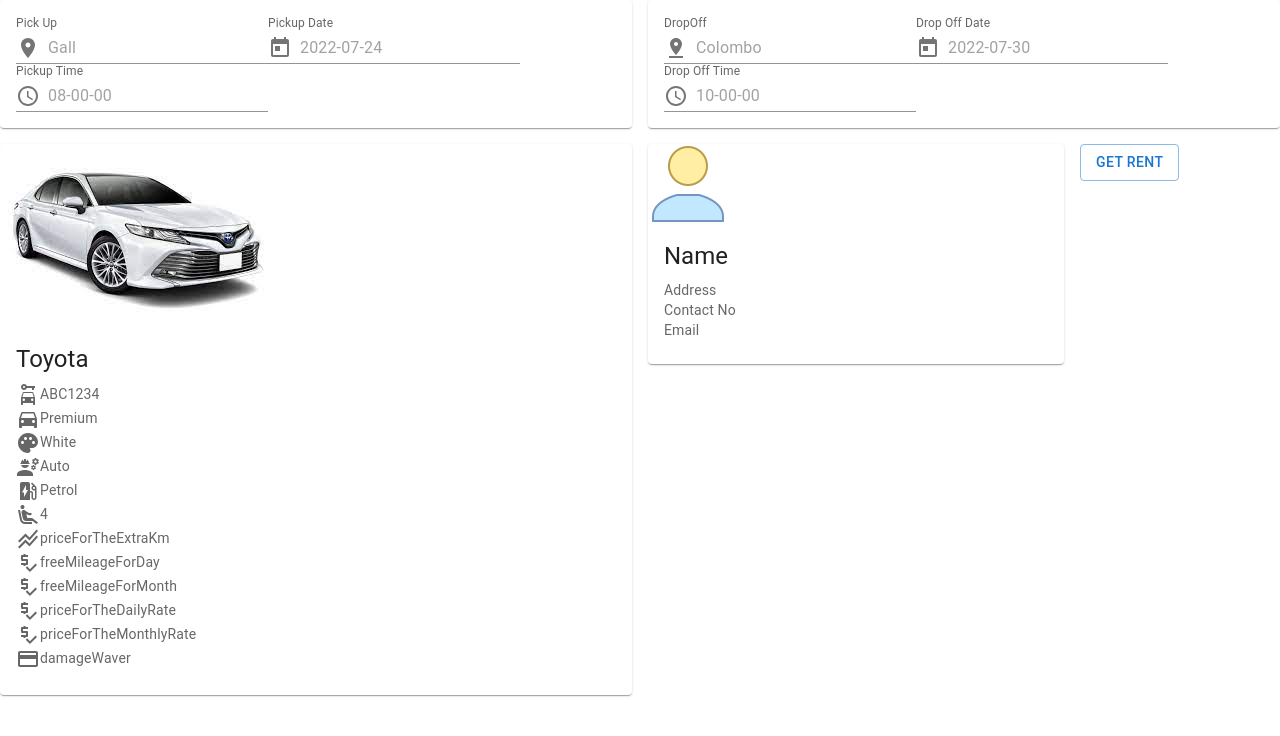
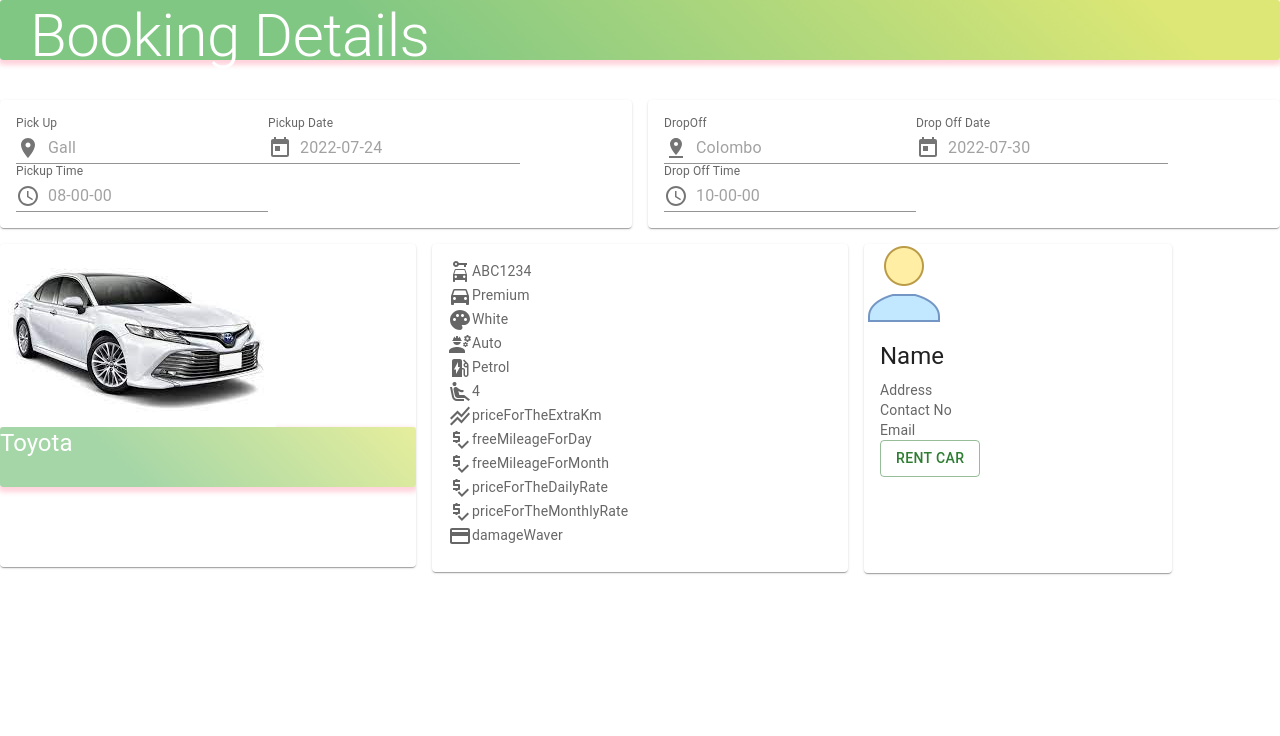
Before and after one commit to smartman1234/CarRentalSystemFrontEndReact, a React (Create React App) app: page /bookingDetails in a window 1280 px wide. Shown: the top 736 px of the page. Built offline with nearby package versions, Linux system fonts and the light colour scheme.

Commit message:
updatedTable

```diff
--- a/src/components/common/NavBar/index.jsx
+++ b/src/components/common/NavBar/index.jsx
@@ -12,7 +12,7 @@ class AppBar extends Component{
                 <ul className={"navbar-nav"}>
                     <li className={"nav-item"}><Link className={"nav-link"} to={"/"}>Home</Link></li>
                     {/*<li className={"nav-item"}><Link className={"nav-link"} to={"/car"}>Car</Link></li>*/}
-                    <li className={"nav-item"}><Link className={"nav-link"} to={"/driver"}>Driver</Link></li>
+                    <li className={"nav-item"}><Link className={"nav-link"} to={"/driverDetail"}>Driver</Link></li>
                     {/*<li className={"nav-item"}><Link className={"nav-link"} to={"/driverDetail"}>DriverDetail</Link></li>*/}
                     {/*<li className={"nav-item"}><Link className={"nav-link"} to={"/payment"}>Payment</Link></li>*/}
                     {/*<li className={"nav-item"}><Link className={"nav-link"} to={"/user"}>User</Link></li>*/}
--- a/src/pages/Admin/index.jsx
+++ b/src/pages/Admin/index.jsx
@@ -263,11 +263,11 @@ class Admin extends Component {
                         <li className={"nav-item"}><Link className={"nav-link"} to={"/"}>Home</Link></li>
                         <li className={"nav-item"}><Link className={"nav-link"} to={"/car"}>Car</Link></li>
                         <li className={"nav-item"}><Link className={"nav-link"} to={"/driver"}>Driver</Link></li>
-                        <li className={"nav-item"}><Link className={"nav-link"} to={"/driverDetail"}>DriverDetail</Link></li>
+                        {/*<li className={"nav-item"}><Link className={"nav-link"} to={"/driverDetail"}>DriverDetail</Link></li>*/}
                         <li className={"nav-item"}><Link className={"nav-link"} to={"/payment"}>Payment</Link></li>
                         <li className={"nav-item"}><Link className={"nav-link"} to={"/user"}>User</Link></li>
-                        <li className={"nav-item"}><Link className={"nav-link"} to={"/bookingDetails"}>BookingDetails</Link></li>
-                        <li className={"nav-item"}><Link className={"nav-link"} to={"/admin"}>Admin</Link></li>
+                        {/*<li className={"nav-item"}><Link className={"nav-link"} to={"/bookingDetails"}>BookingDetails</Link></li>*/}
+                        {/*<li className={"nav-item"}><Link className={"nav-link"} to={"/admin"}>Admin</Link></li>*/}
 
 
 
--- a/src/pages/BookingDetails/index.jsx
+++ b/src/pages/BookingDetails/index.jsx
@@ -23,6 +23,9 @@ import StackedLineChartIcon from '@mui/icons-material/StackedLineChart';
 import PriceCheckIcon from '@mui/icons-material/PriceCheck';
 import user from "../../assets/img/user.png"
 import Button from "@mui/material/Button";
+import {styleSheet} from "./style";
+import {withStyles} from "@mui/styles";
+
 class BookingDetails extends Component {
     constructor(props) {
         super(props);
@@ -31,10 +34,12 @@ class BookingDetails extends Component {
     }
 
     render() {
+        const {classes} = this.props;
         return (
 
             <Fragment>
-
+                <Typography variant="h2" className={classes.columnHeaderTitleContainer} sx={{mb: 5}}>Booking
+                    Details</Typography>
                 <Grid container className="pt-7" spacing={2}>
 
                     <Grid item xs={6} sm={6} md={6} lg={6}>
@@ -140,15 +145,25 @@ class BookingDetails extends Component {
                     </Grid>
 
 
-                    <Grid item lg={6} md={6} sm={6} xm={6}>
+                    <Grid item lg={4} md={4} sm={4} xm={4} >
+                        <Card sx={{maxWidth: 1750}} >
+                            <CardActionArea sx={{mb: 9}}>
+                                <div sx={{maxWidth: 120}}>
+                                    <img src={prius} alt=""/>
+                                </div>
+                                <Typography gutterBottom variant="h5" component="div" className={classes.TableHead}>
+                                    Toyota
+                                </Typography>
+                            </CardActionArea>
+                        </Card>
+
+                    </Grid>
+                    <Grid item lg={4} md={4} sm={4} xm={4}>
                         <Card sx={{maxWidth: 1750}}>
                             <CardActionArea>
                                 <div sx={{maxWidth: 120}}>
-                                    <img src={prius} alt=""/>
-                                    <CardContent>
-                                        <Typography gutterBottom variant="h5" component="div">
-                                            Toyota
-                                        </Typography>
+                                    <CardContent >
+
                                         <Typography variant="body2" color="text.secondary">
                                             <CarRentalIcon/>
                                             ABC1234
@@ -166,11 +181,11 @@ class BookingDetails extends Component {
                                             Auto
                                         </Typography>
                                         <Typography variant="body2" color="text.secondary">
-                                           <EvStationIcon/>
+                                            <EvStationIcon/>
                                             Petrol
                                         </Typography>
                                         <Typography variant="body2" color="text.secondary">
-                                           <AirlineSeatReclineExtraIcon/>
+                                            <AirlineSeatReclineExtraIcon/>
                                             4
                                         </Typography>
                                         <Typography variant="body2" color="text.secondary">
@@ -205,12 +220,12 @@ class BookingDetails extends Component {
 
                     </Grid>
 
-                    <Grid item lg={4} md={4} sm={4} xm={4}>
+                    <Grid item lg={3} md={3} sm={3} xm={3}>
                         <Card sx={{maxWidth: 1750}}>
                             <CardActionArea>
                                 <div sx={{maxWidth: 120}}>
                                     <img src={user} alt=""/>
-                                    <CardContent>
+                                    <CardContent sx={{mb: 9}}>
                                         <Typography gutterBottom variant="h5" component="div">
                                             Name
                                         </Typography>
@@ -223,6 +238,10 @@ class BookingDetails extends Component {
                                         <Typography variant="body2" color="text.secondary">
                                             Email
                                         </Typography>
+
+                                        <Grid sx={{maxWidth: 1750}}>
+                                            <Button variant="outlined" color="success">Rent Car</Button>
+                                        </Grid>
                                     </CardContent>
                                 </div>
 
@@ -230,12 +249,9 @@ class BookingDetails extends Component {
                         </Card>
 
                     </Grid>
-                    <Grid item lg={2} md={2} sm={2} xm={2} sx={{mb: 15}}>
-                        <Button variant="outlined">Get Rent</Button>
-                    </Grid>
+
 
                 </Grid>
-
 
 
             </Fragment>
@@ -246,4 +262,5 @@ class BookingDetails extends Component {
 
 }
 
-export default BookingDetails;
+export default withStyles(styleSheet)(BookingDetails);
+;
--- a/src/pages/BookingDetails/style.js
+++ b/src/pages/BookingDetails/style.js
@@ -0,0 +1,31 @@
+import { makeStyles } from '@mui/styles';
+export const styleSheet={
+    container: {
+        background: 'linear-gradient(45deg, #c8e6c9 30%, #f0f4c3 100%)',
+        border: 3,
+        borderRadius: 3,
+        boxShadow: '0 3px 5px 2px rgba(255, 105, 135, .3)',
+        color: 'black',
+        height: 50,
+        padding: '00px',
+    },
+    columnHeaderTitleContainer: {
+        background: 'linear-gradient(45deg, #81c784 30%, #dce775 90%)',
+        border: 0,
+        borderRadius: 3,
+        boxShadow: '0 3px 5px 2px rgba(255, 105, 135, .3)',
+        color: 'white',
+        height: 60,
+        padding: '0 30px',
+    } ,
+    TableHead: {
+        background: 'linear-gradient(45deg, #a5d6a7 30%, #e6ee9c 100%)',
+        border: 0,
+        borderRadius: 3,
+        boxShadow: '0 3px 5px 2px rgba(255, 105, 135, .3)',
+        color: 'white',
+        height: 60,
+        padding: '00px',
+    }
+
+}
--- a/src/pages/Driver/index.jsx
+++ b/src/pages/Driver/index.jsx
@@ -394,9 +394,7 @@ class Driver extends Component{
 
 
                             <Link to={"/driverDetail"}>
-                                <button>
-                                   DriverDetails
-                                </button>
+                                <Button variant="outlined" color="success">Driver Details</Button>
                             </Link>
                         </Grid>
 
--- a/src/pages/DriverDetails/style.js
+++ b/src/pages/DriverDetails/style.js
@@ -26,6 +26,10 @@ export const styleSheet={
         color: 'white',
         height: 60,
         padding: '00px',
+        display:'flex',
+        alignItems:'center',
+        justifyContent:'center',
+        textContent:'center'
     }
 
 }
--- a/src/pages/User/index.jsx
+++ b/src/pages/User/index.jsx
@@ -26,6 +26,7 @@ import Tooltip from '@mui/material/Tooltip';
 import EditIcon from '@mui/icons-material/Edit';
 import {Link} from "react-router-dom";
 import BookingDetails from "../BookingDetails";
+import Button from "@mui/material/Button";
 
 class User extends Component {
     constructor(props) {
@@ -47,7 +48,7 @@ class User extends Component {
             severity: '',
 
             data: [],
-            btnLabel:'Save',
+            btnLabel:'Register',
             btnColor:"primary"
 
 
@@ -183,7 +184,7 @@ class User extends Component {
         const {classes} = this.props;
         return (
             <Fragment>
-                <Typography variant="h2" className={classes.columnHeaderTitleContainer}>User Manage</Typography>
+                <Typography variant="h2" className={classes.columnHeaderTitleContainer}>User</Typography>
                 <ValidatorForm
                     ref="form"
                     className="pt-2"
@@ -319,9 +320,7 @@ class User extends Component {
 
 
                             <Link to={"/bookingDetails"}>
-                                <button>
-                                    Book Car
-                                </button>
+                                <Button variant="contained" color="warning">Book Car</Button>
                             </Link>
                         </Grid>
 
```
